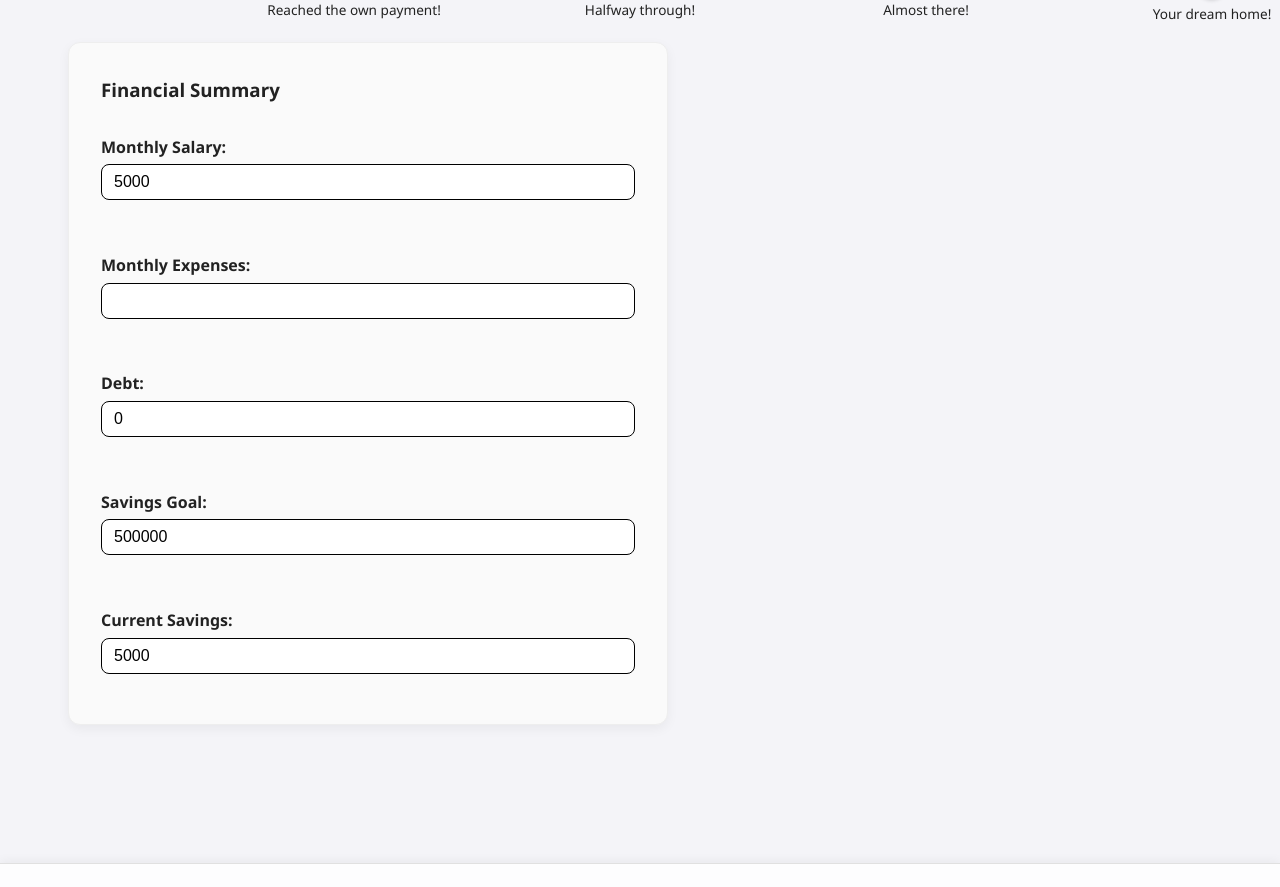
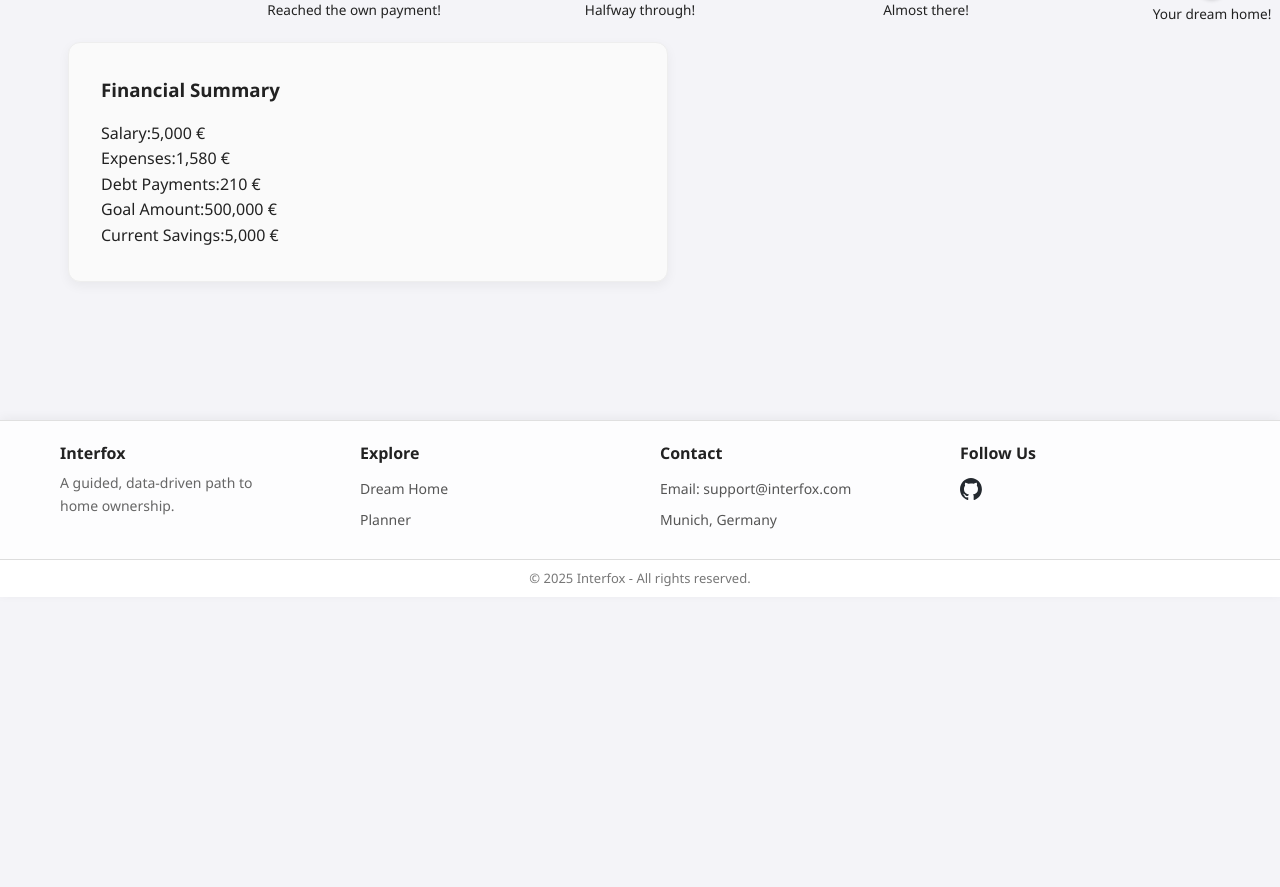
Before and after one commit to rozhinaahmadii/hackaTUM2025, a React (Vite) app: page /planner in a window 1280 px wide. Shown: the part 492-1379 px from the top of the page. After the commit the page ends 1089 px from the top, so only its background shows below. Built offline with nearby package versions, Linux system fonts and the light colour scheme.

Commit message:
static summary planner

```diff
--- a/src/pages/Planner.jsx
+++ b/src/pages/Planner.jsx
@@ -157,7 +157,7 @@ export default function Planner() {
           style={{
             padding: "0.9rem 2rem",
             borderRadius: "10px",
-            background: "#2196f3",
+            background: "rgba(246, 189, 67, 1)",
             color: "white",
             border: "none",
             cursor: "pointer",
@@ -169,7 +169,7 @@ export default function Planner() {
             gap: "8px"
           }}
         >
-          <span>📤</span> Share
+          <span> + </span> Add Friends
         </button>
       </div>
 
@@ -301,74 +301,49 @@ export default function Planner() {
       >
         <h3 style={{ marginBottom: "1rem" }}>Financial Summary</h3>
 
-        <div style={{ display: "grid", gap: "1.3rem" }}>
+<div className="static-summary">
 
-          {/* Salary */}
-          <label>
-            <strong>Monthly Salary:</strong><br />
-            <input
-              type="number"
-              value={salary}
-              onChange={(e) =>
-                setFinances({ ...finances, salary: Number(e.target.value) })
-              }
-              style={inputStyle}
-            />
-          </label>
+  <div className="summary-row">
+    <span className="summary-label">Salary:</span>
+    <span className="summary-value">
+      {finances.salary?.toLocaleString() || 0} €
+    </span>
+  </div>
 
-          {/* Expenses */}
-          <label>
-            <strong>Monthly Expenses:</strong><br />
-            <input
-              type="number"
-              value={expenses}
-              onChange={(e) =>
-                setFinances({ ...finances, expenses: Number(e.target.value) })
-              }
-              style={inputStyle}
-            />
-          </label>
+  <div className="summary-row">
+    <span className="summary-label">Expenses:</span>
+    <span className="summary-value">
+      {finances.expenses
+        ? Object.values(finances.expenses).reduce((a,b)=>a+Number(b),0).toLocaleString()
+        : 0} €
+    </span>
+  </div>
 
-          {/* Debt */}
-          <label>
-            <strong>Debt:</strong><br />
-            <input
-              type="number"
-              value={debt}
-              onChange={(e) =>
-                setFinances({ ...finances, debt: Number(e.target.value) })
-              }
-              style={inputStyle}
-            />
-          </label>
+  <div className="summary-row">
+    <span className="summary-label">Debt Payments:</span>
+    <span className="summary-value">
+      {finances.debts
+        ? finances.debts.reduce((a,d)=>a+Number(d.monthlyPayment||0),0).toLocaleString()
+        : 0} €
+    </span>
+  </div>
 
-          {/* Goal */}
-          <label>
-            <strong>Savings Goal:</strong><br />
-            <input
-              type="number"
-              value={goalAmount}
-              onChange={(e) =>
-                setFinances({ ...finances, target: Number(e.target.value) })
-              }
-              style={inputStyle}
-            />
-          </label>
+  <div className="summary-row">
+    <span className="summary-label">Goal Amount:</span>
+    <span className="summary-value">
+      {finances.target?.toLocaleString() || 0} €
+    </span>
+  </div>
 
-          {/* Savings */}
-          <label>
-            <strong>Current Savings:</strong><br />
-            <input
-              type="number"
-              value={savings}
-              onChange={(e) =>
-                setFinances({ ...finances, savings: Number(e.target.value) })
-              }
-              style={inputStyle}
-            />
-          </label>
+  <div className="summary-row">
+    <span className="summary-label">Current Savings:</span>
+    <span className="summary-value">
+      {finances.savings?.toLocaleString() || 0} €
+    </span>
+  </div>
 
-        </div>
+</div>
+
       </div>
     </div>
   );
```
